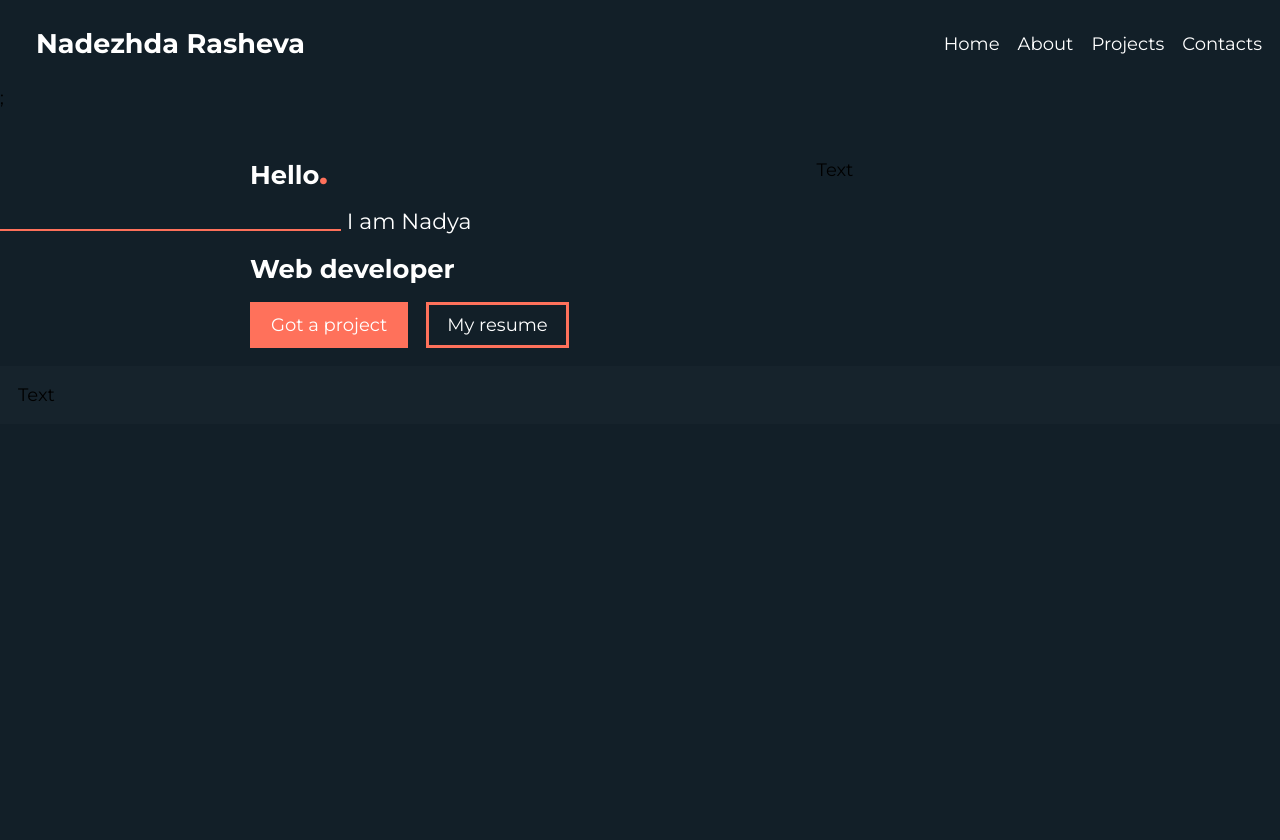
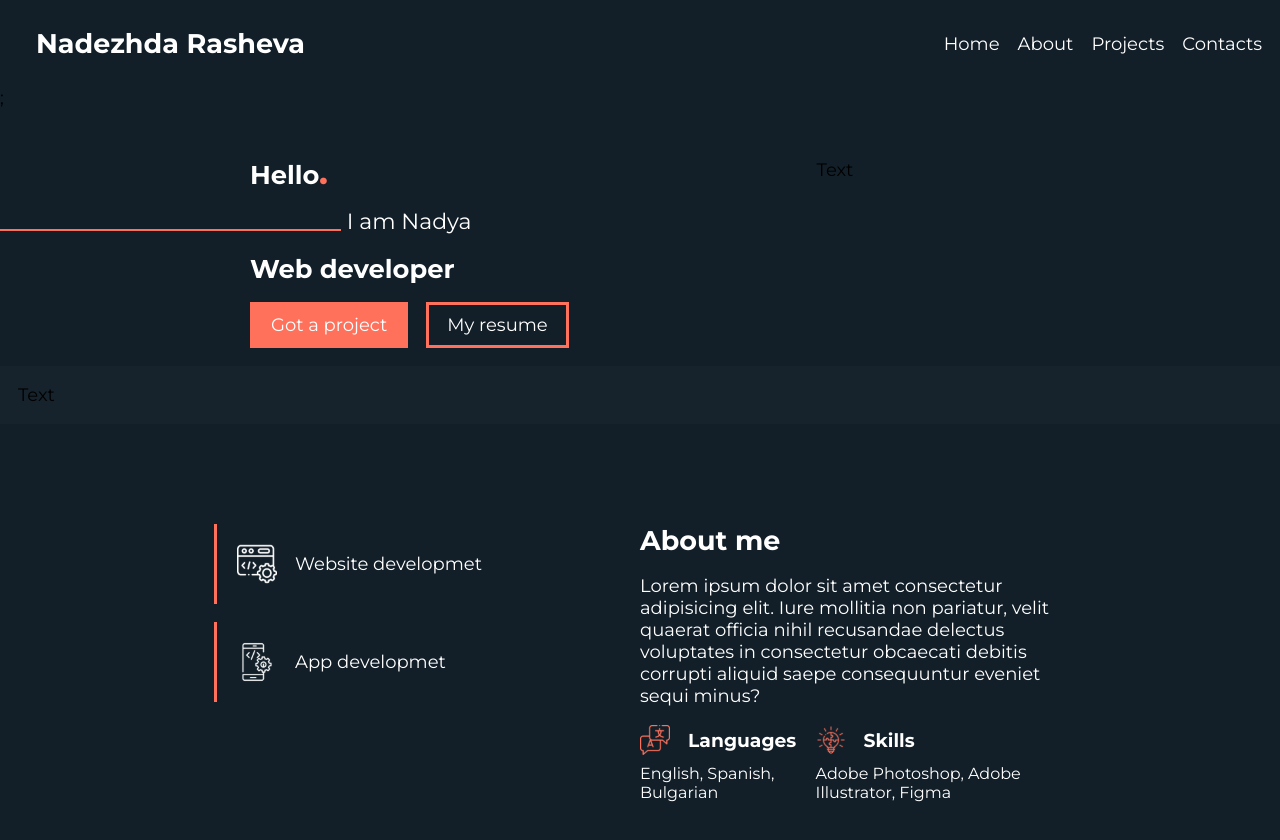
Before and after one commit to nrasheva/nadezhda-rasheva, a React (Vite) app: page / in a window 1280 px wide. Shown: the top 840 px of the page. Before the commit the page ends 800 px from the top, so only its background shows below. Built offline with nearby package versions, Linux system fonts and the light colour scheme.

Commit message:
Added About component

```diff
--- a/src/App.jsx
+++ b/src/App.jsx
@@ -1,11 +1,13 @@
 import { Navigation } from "./components/Navigation/Navigation";
 import { Home } from "./components/Pages/Home";
+import { About } from "./components/Pages/About";
 
 function App() {
   return (
     <>
   <Navigation />;
   <Home />
+  <About />
   </>
 )
 }
--- /dev/null
+++ b/src/components/Pages/About.jsx
@@ -0,0 +1,49 @@
+import styles from "./About.module.css";
+import webIcon from "../../assets/website-icon.svg";
+import appIcon from "../../assets/app-icon.svg";
+import languagesIcon from "../../assets/languages-icon.svg";
+import skillsIcon from "../../assets/skills-icon.svg";
+
+export const About = () => {
+  return (
+    <div id="about" className={styles["about-main"]}>
+      <div className={styles["about-left"]}>
+        <div className={styles["about-left-content"]}>
+          <span>
+            <img src={webIcon} alt="Website" />
+            <p>Website developmet</p>
+          </span>
+          <span>
+            <img src={appIcon} alt="App" />
+            <p>App developmet</p>
+          </span>
+        </div>
+      </div>
+      <div className={styles["about-right"]}>
+        <h2>About me</h2>
+        <p>
+          Lorem ipsum dolor sit amet consectetur adipisicing elit. Iure mollitia
+          non pariatur, velit quaerat officia nihil recusandae delectus
+          voluptates in consectetur obcaecati debitis corrupti aliquid saepe
+          consequuntur eveniet sequi minus?
+        </p>
+        <ul className={styles["about-right-skills"]}>
+          <li>
+            <span>
+            <img src={languagesIcon} alt="Languages" />
+            <h3>Languages</h3>
+            </span>
+            <p>English, Spanish, Bulgarian</p>
+          </li>
+          <li>
+          <span>
+            <img src={skillsIcon} alt="Skills" />
+            <h3>Skills</h3>
+            </span>
+            <p>Adobe Photoshop, Adobe Illustrator, Figma</p>
+          </li>
+        </ul>
+      </div>
+    </div>
+  );
+};
--- /dev/null
+++ b/src/components/Pages/About.module.css
@@ -0,0 +1,96 @@
+.about-main {
+  display: flex;
+  justify-content: space-between;
+  justify-self: center;
+  width: 90%;
+  padding: 50px 150px;
+}
+
+.about-left {
+  display: flex;
+  gap: 1rem;
+  flex: 2;
+}
+
+.about-left-content {
+  display: flex;
+  flex-direction: column;
+  gap: 1rem;
+  color: white;
+}
+
+.about-left-content span {
+  display: flex;
+  gap: 1rem;
+  border-left: 3px solid var(--secondary);
+  padding: 20px;
+  align-items: center;
+}
+
+.about-left-content span img {
+  width: 40px;
+  height: 40px;
+  filter: brightness(0) saturate(100%) invert(98%) sepia(95%) saturate(13%) hue-rotate(199deg) brightness(103%) contrast(101%);
+}
+
+.about-right {
+  display: flex;
+  flex-direction: column;
+  flex: 2;
+  gap: 1rem;
+  color: white;
+}
+
+.about-right-skills {
+  display: flex;
+  gap: 1rem;
+}
+
+.about-right-skills li {
+  display: flex;
+  flex-direction: column;
+  gap: 0.5rem;
+  list-style: none;
+  font-size: 16px;
+}
+
+.about-right-skills li span {
+  display: flex;
+  align-items: center;
+  gap: 1rem;
+}
+
+.about-right-skills li span img {
+  width: 30px;
+  height: 30px;
+  filter: brightness(0) saturate(100%) invert(56%) sepia(12%) saturate(7105%) hue-rotate(326deg) brightness(109%) contrast(101%);
+}
+
+@media screen and (min-width: 1800px) {
+  .about-main {
+    width: 80%;
+  }
+}
+
+@media screen and (max-width: 768px) {
+  .about-main {
+    /* flex-direction: column; */
+    padding: 50px 0;
+  }
+
+  .about-left {
+    display: none;
+  }
+
+  .about-right {
+    text-align: center;
+  }
+
+  .about-right-skills {
+    flex-direction: column;
+  }
+
+  .about-right-skills li {
+    align-items: center;
+  }
+}
```
